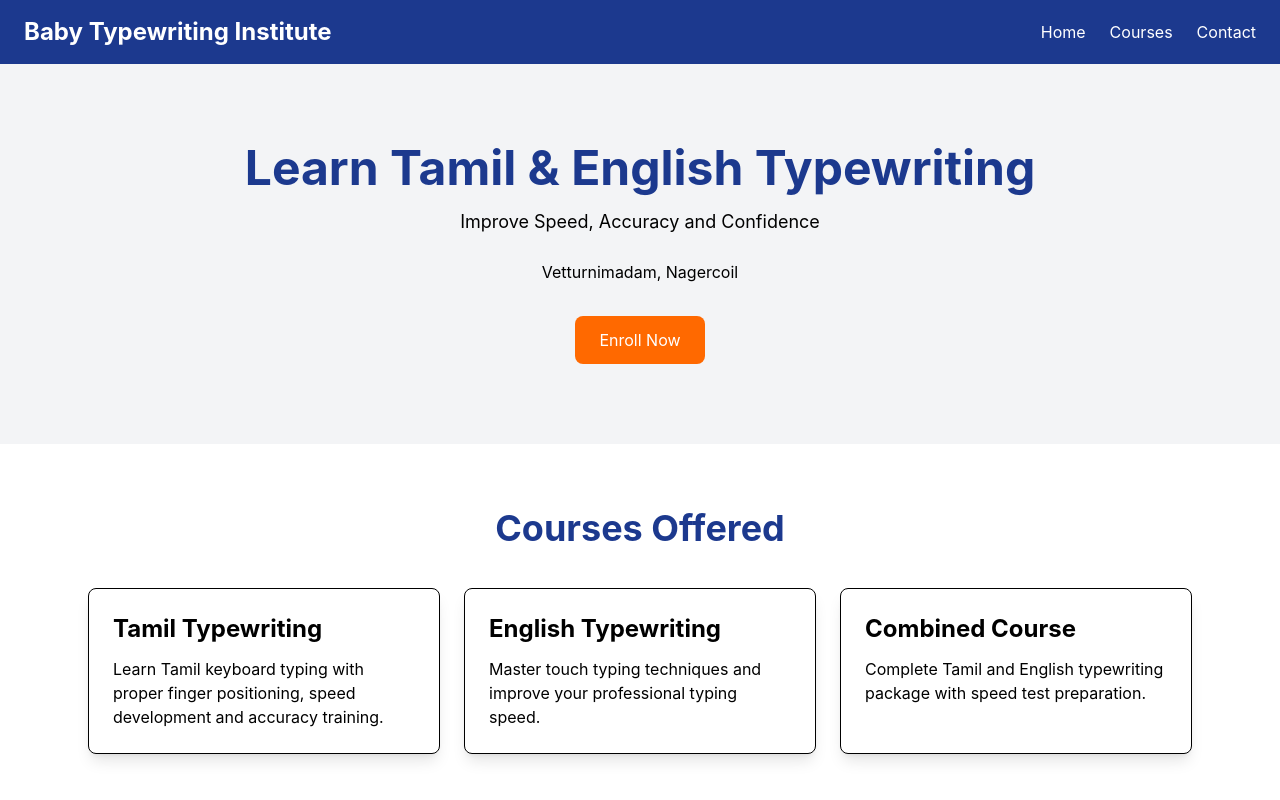
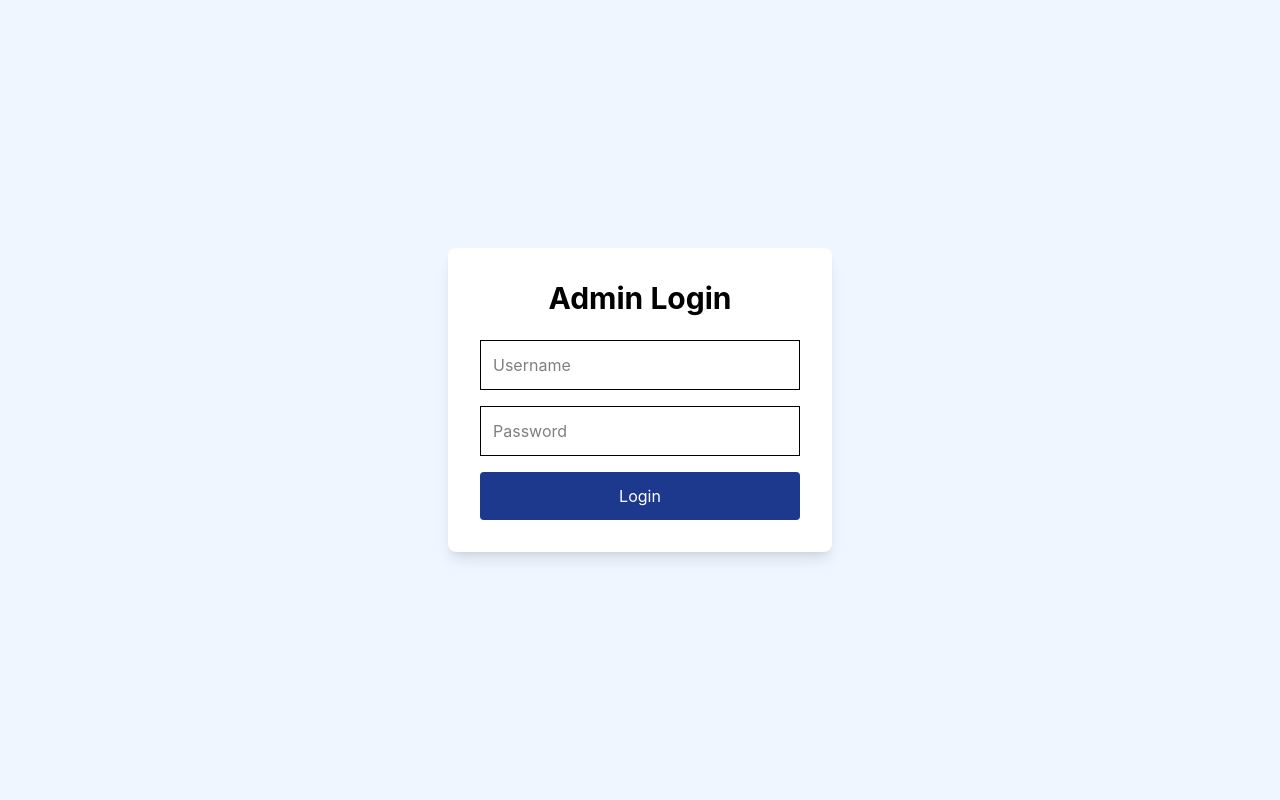
Before and after one commit to DigitalRavanan/baby-typewriting-institute, a React (Vite) app: page /admin/login in a window 1280 px wide. Shown: the top 800 px of the page. Built offline with nearby package versions, Linux system fonts and the light colour scheme; no server answers.

Commit message:
Add delete admission API

```diff
--- a/package.json
+++ b/package.json
@@ -12,7 +12,8 @@
   "dependencies": {
     "axios": "^1.18.0",
     "react": "^19.2.6",
-    "react-dom": "^19.2.6"
+    "react-dom": "^19.2.6",
+    "react-router-dom": "^7.18.0"
   },
   "devDependencies": {
     "@eslint/js": "^10.0.1",
--- a/src/App.jsx
+++ b/src/App.jsx
@@ -1,15 +1,20 @@
-import Navbar from "./components/Navbar"
-import Hero from "./components/Hero"
-import Courses from "./components/Courses"
-import Contact from "./components/Contact"
-import Achievements from "./components/Achievements"
-import WhatsAppButton from "./components/WhatsAppButton"
-import Footer from "./components/Footer"
-import Gallery from "./components/Gallery"
-import Location from "./components/Location"
-import Admin from "./components/Admin"
+import { BrowserRouter, Routes, Route } from "react-router-dom";
 
-function App() {
+import Navbar from "./components/Navbar";
+import Hero from "./components/Hero";
+import Courses from "./components/Courses";
+import Contact from "./components/Contact";
+import Achievements from "./components/Achievements";
+import Footer from "./components/Footer";
+import Gallery from "./components/Gallery";
+import Location from "./components/Location";
+import WhatsAppButton from "./components/WhatsAppButton";
+
+import Admin from "./components/Admin";
+import AdminLogin from "./components/AdminLogin";
+import ProtectedRoute from "./components/ProtectedRoute";
+
+function HomePage() {
   return (
     <>
       <Navbar />
@@ -19,10 +24,39 @@ function App() {
       <Achievements />
       <Location />
       <Contact />
-  <Admin />
+      <WhatsAppButton />
       <Footer />
     </>
-  )
+  );
 }
 
-export default App
+function App() {
+  return (
+    <BrowserRouter>
+      <Routes>
+
+        <Route
+          path="/"
+          element={<HomePage />}
+        />
+
+        <Route
+          path="/admin/login"
+          element={<AdminLogin />}
+        />
+
+        <Route
+          path="/admin"
+          element={
+            <ProtectedRoute>
+              <Admin />
+            </ProtectedRoute>
+          }
+        />
+
+      </Routes>
+    </BrowserRouter>
+  );
+}
+
+export default App;
--- a/src/components/Admin.jsx
+++ b/src/components/Admin.jsx
@@ -1,17 +1,27 @@
 import { useEffect, useState } from "react";
+import { useNavigate } from "react-router-dom";
 import axios from "axios";
 
 function Admin() {
   const [admissions, setAdmissions] = useState([]);
+  const [searchTerm, setSearchTerm] = useState("");
+  const navigate = useNavigate();
 
   useEffect(() => {
     fetchAdmissions();
   }, []);
 
+  const filteredAdmissions = admissions.filter(
+  (student) =>
+    student.student_name
+      .toLowerCase()
+      .includes(searchTerm.toLowerCase()) ||
+    student.mobile.includes(searchTerm)
+);
   const fetchAdmissions = async () => {
     try {
       const res = await axios.get(
-        "http://localhost:5001/admissions"
+        "https://baby-typewriting-api.onrender.com/admissions"
       );
 
       setAdmissions(res.data);
@@ -20,11 +30,38 @@ function Admin() {
     }
   };
 
+  const logout = () => {
+    localStorage.removeItem("adminLoggedIn");
+    navigate("/admin/login");
+  };
+
   return (
     <section className="max-w-7xl mx-auto py-10 px-6">
-      <h2 className="text-4xl font-bold mb-8 text-blue-900">
-        Student Admissions
-      </h2>
+
+      <div className="flex justify-between items-center mb-8">
+        <h2 className="text-4xl font-bold text-blue-900">
+          Student Admissions
+        </h2>
+
+        <button
+          onClick={logout}
+          className="bg-red-600 text-white px-4 py-2 rounded"
+        >
+          Logout
+        </button>
+      </div>
+
+      <div className="mb-4">
+  <input
+    type="text"
+    placeholder="🔍 Search by Name or Mobile"
+    value={searchTerm}
+    onChange={(e) =>
+      setSearchTerm(e.target.value)
+    }
+    className="w-full md:w-96 border p-3 rounded"
+  />
+</div>
 
       <div className="overflow-x-auto">
         <table className="w-full border border-gray-300">
@@ -40,30 +77,23 @@ function Admin() {
           </thead>
 
           <tbody>
-            {admissions.map((student) => (
+            {filteredAdmissions.map((student) => (
               <tr
                 key={student.id}
                 className="border-b"
               >
                 <td className="p-3">{student.id}</td>
-                <td className="p-3">
-                  {student.student_name}
-                </td>
-                <td className="p-3">
-                  {student.mobile}
-                </td>
-                <td className="p-3">
-                  {student.email}
-                </td>
-                <td className="p-3">
-                  {student.course}
-                </td>
+                <td className="p-3">{student.student_name}</td>
+                <td className="p-3">{student.mobile}</td>
+                <td className="p-3">{student.email}</td>
+                <td className="p-3">{student.course}</td>
               </tr>
             ))}
           </tbody>
 
         </table>
       </div>
+
     </section>
   );
 }
--- /dev/null
+++ b/src/components/AdminLogin.jsx
@@ -0,0 +1,61 @@
+import { useState } from "react";
+import { useNavigate } from "react-router-dom";
+
+function AdminLogin() {
+  const [username, setUsername] = useState("");
+  const [password, setPassword] = useState("");
+
+  const navigate = useNavigate();
+
+  const handleLogin = (e) => {
+    e.preventDefault();
+
+    if (
+      username === "admin" &&
+      password === "baby123"
+    ) {
+      localStorage.setItem("adminLoggedIn", "true");
+      navigate("/admin");
+    } else {
+      alert("Invalid Credentials");
+    }
+  };
+
+  return (
+    <div className="min-h-screen flex justify-center items-center bg-blue-50">
+      <form
+        onSubmit={handleLogin}
+        className="bg-white p-8 rounded-lg shadow-lg w-96"
+      >
+        <h2 className="text-3xl font-bold mb-6 text-center">
+          Admin Login
+        </h2>
+
+        <input
+          type="text"
+          placeholder="Username"
+          className="w-full border p-3 mb-4"
+          value={username}
+          onChange={(e) => setUsername(e.target.value)}
+        />
+
+        <input
+          type="password"
+          placeholder="Password"
+          className="w-full border p-3 mb-4"
+          value={password}
+          onChange={(e) => setPassword(e.target.value)}
+        />
+
+        <button
+          type="submit"
+          className="w-full bg-blue-900 text-white p-3 rounded"
+        >
+          Login
+        </button>
+      </form>
+    </div>
+  );
+}
+
+export default AdminLogin;
--- /dev/null
+++ b/src/components/ProtectedRoute.jsx
@@ -0,0 +1,12 @@
+import { Navigate } from "react-router-dom";
+
+function ProtectedRoute({ children }) {
+  const isLoggedIn =
+    localStorage.getItem("adminLoggedIn");
+
+  return isLoggedIn
+    ? children
+    : <Navigate to="/admin/login" />;
+}
+
+export default ProtectedRoute;
```
Also changed, not shown: 2 other files (tests, documents, lock files or other folders). Lines whose indentation alone changed are shown as unchanged.
